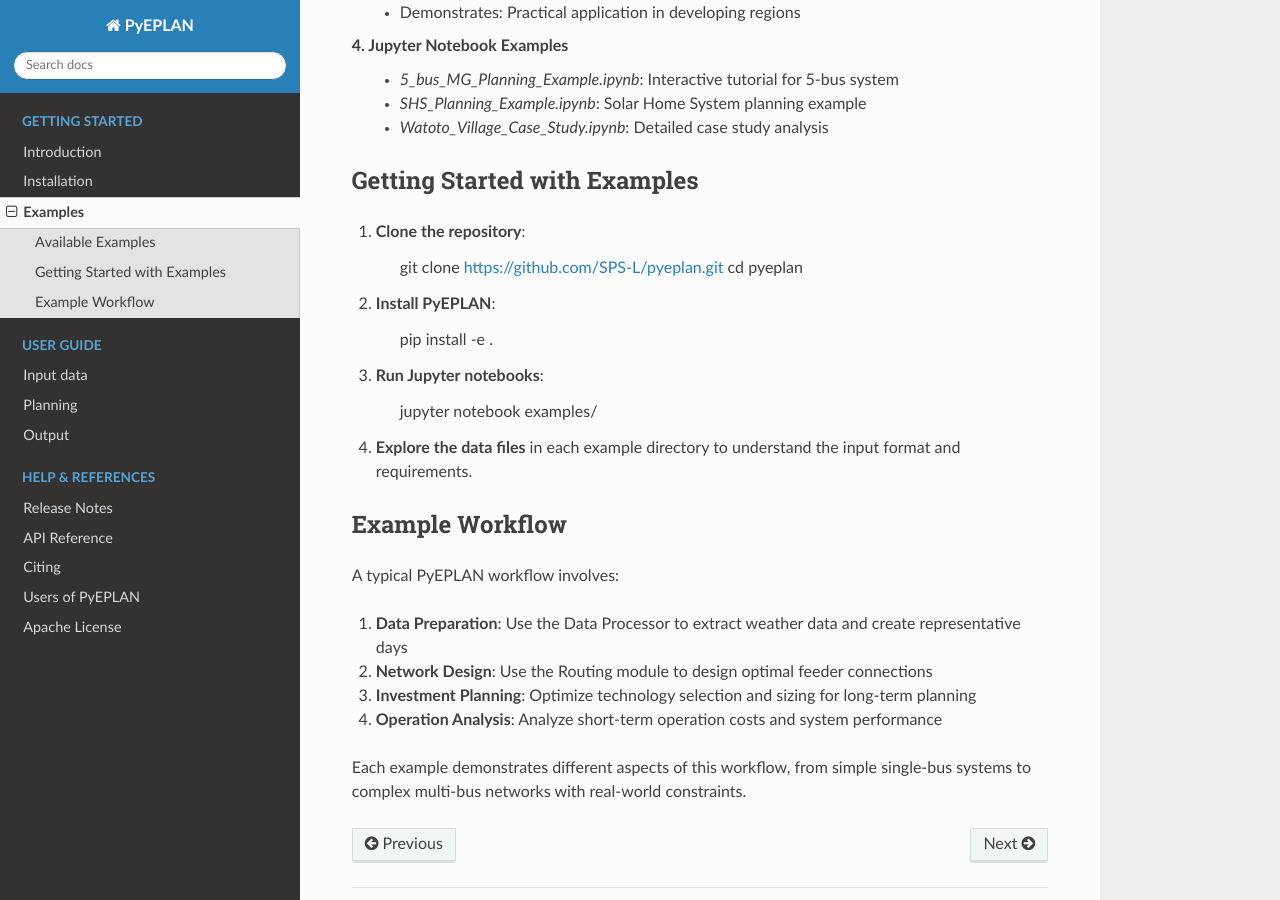
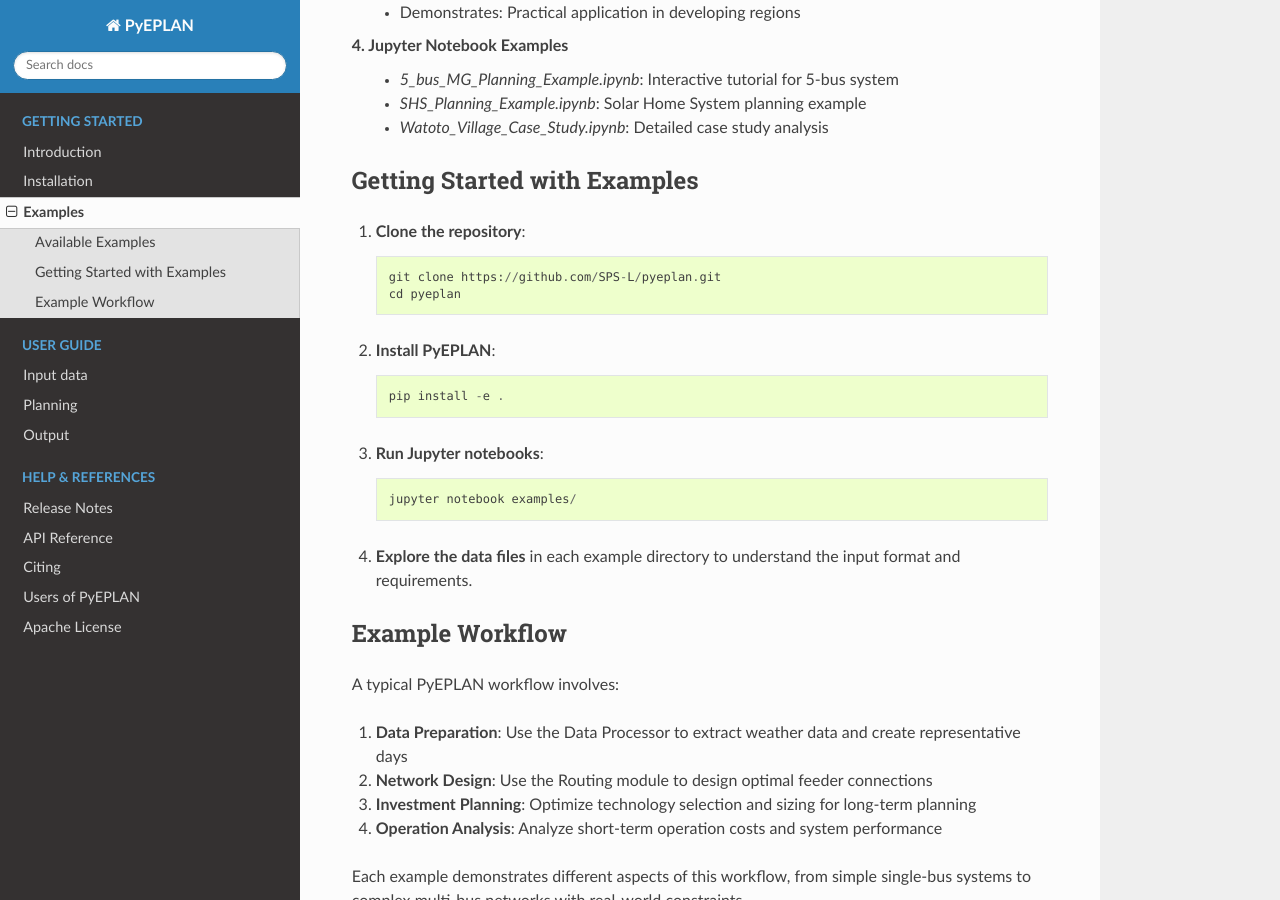
Before and after one commit to SPS-L/pyeplan, a Sphinx documentation site: the page built from docs/get_started/examples.rst, in a window 1280 px wide and 900 px high, scrolled down 596 px. Built offline with Sphinx 7.4.7 and the Read the Docs theme 3.1.0, drawn with Linux system fonts in a browser that asks for light colours.

```diff
--- a/docs/get_started/examples.rst
+++ b/docs/get_started/examples.rst
@@ -30,18 +30,18 @@ Available Examples
 Getting Started with Examples
 ============================
 
-1. **Clone the repository**:
+1. **Clone the repository**::
 
     git clone https://github.com/SPS-L/pyeplan.git
     cd pyeplan
 
 
-2. **Install PyEPLAN**:
+2. **Install PyEPLAN**::
 
     pip install -e .
 
 
-3. **Run Jupyter notebooks**:
+3. **Run Jupyter notebooks**::
 
     jupyter notebook examples/
 
```
